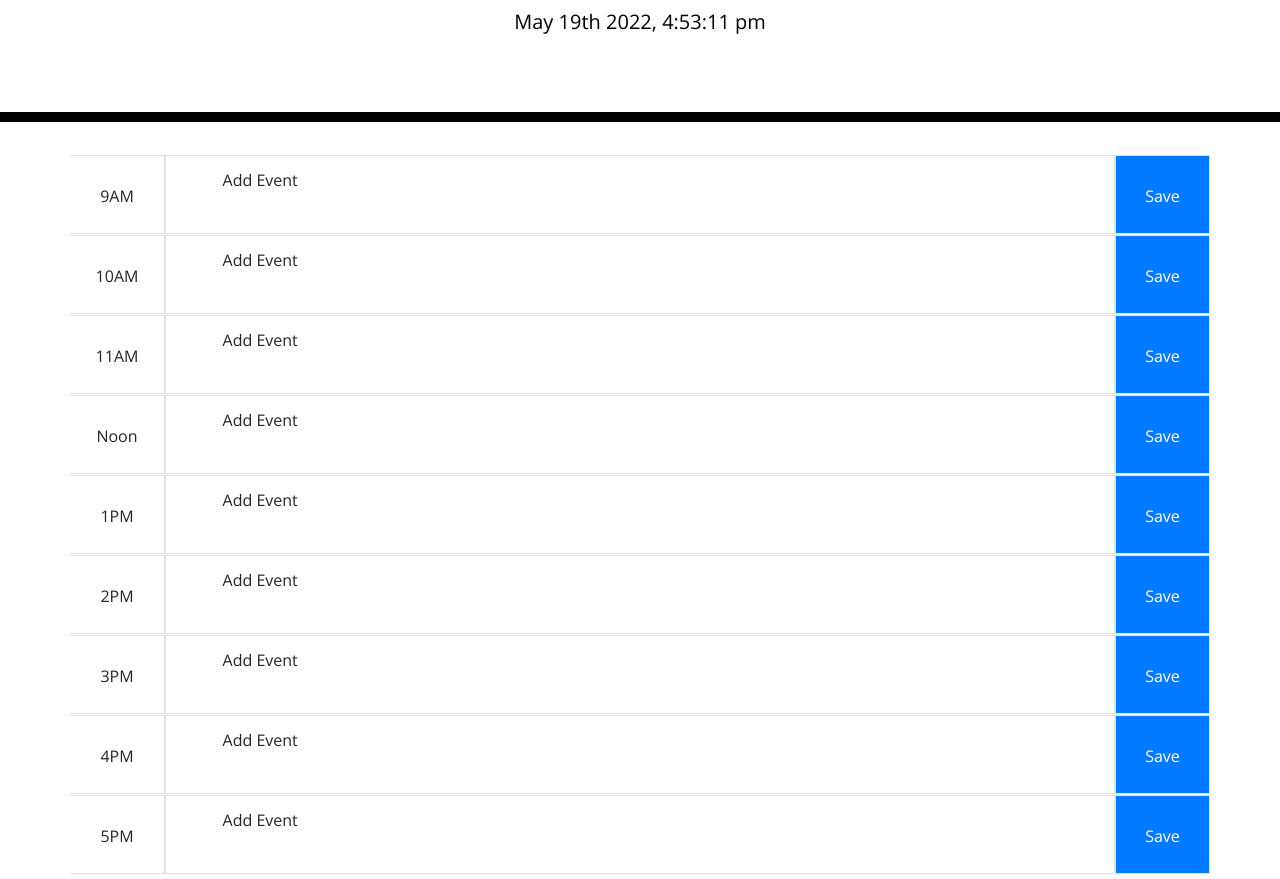
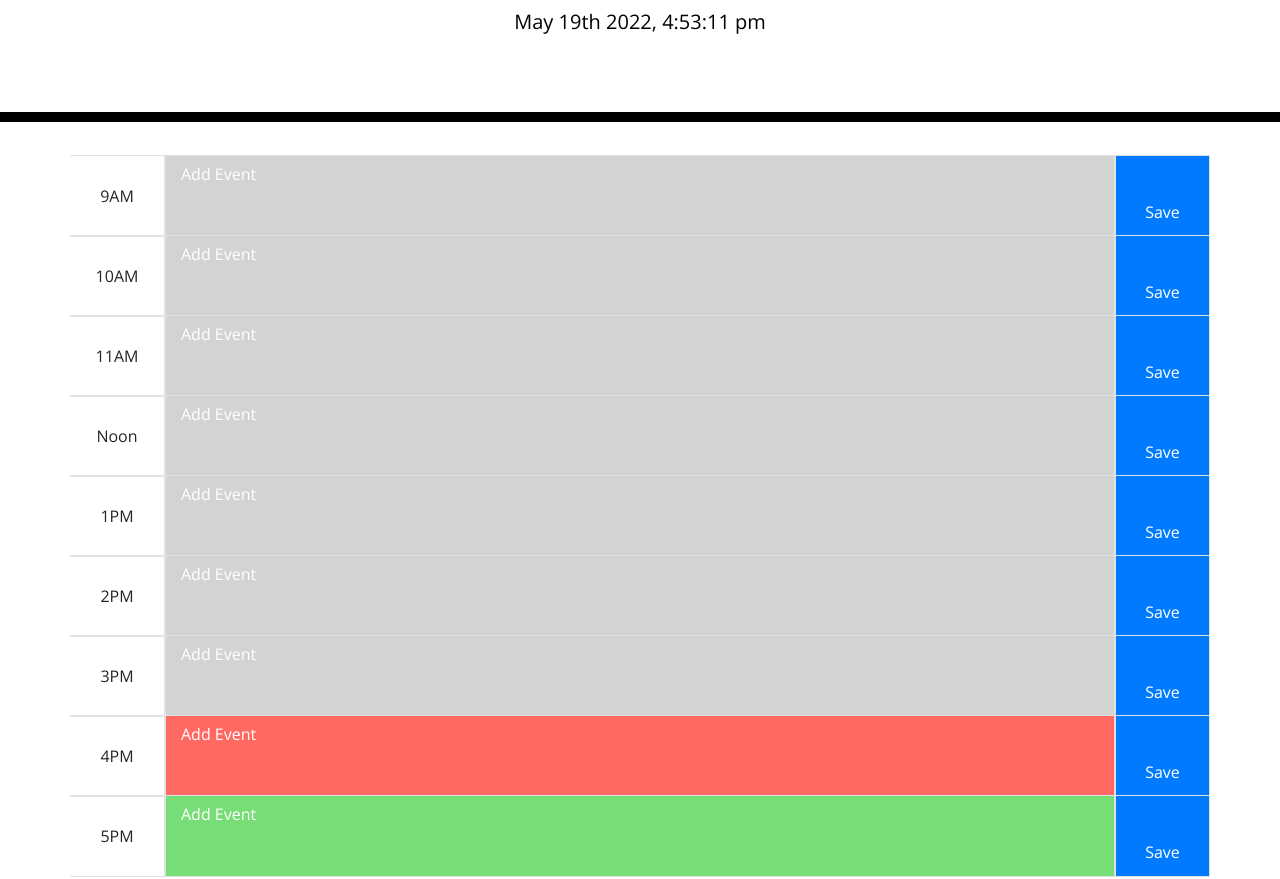
Before and after one commit to Pillifino/h5_API_WorkDayScheduler, a plain HTML site: page index.html in a window 1280 px wide. Shown: the part 182-1061 px from the top of the page. Drawn offline with nearby package versions, Linux system fonts and the light colour scheme.

Commit message:
Got it working! Time to resubmit (:

```diff
--- a/index.html
+++ b/index.html
@@ -4,6 +4,13 @@
     <meta charset="UTF-8" />
     <meta name="viewport" content="width=device-width, initial-scale=1.0" />
     <meta http-equiv="X-UA-Compatible" content="ie=edge" />
+    <!-- Jquery Ui Links -->
+    <link
+      rel="stylesheet"
+      href="//code.jquery.com/ui/1.13.1/themes/base/jquery-ui.css"
+    />
+    <link rel="stylesheet" href="/resources/demos/style.css" />
+    <!-- BootStrap Links -->
     <link
       rel="stylesheet"
       href="https://stackpath.bootstrapcdn.com/bootstrap/4.3.1/css/bootstrap.min.css"
@@ -32,113 +39,108 @@
       <!-- Timeblocks go here -->
       <!-- 9 AM -->
       <div class="row">
-        <div class="col-1 border border-left-0 text-center" id="nine" data-hour="9">
+        <div class="col-1 border border-left-0 text-center" data-hour="9">
           9AM
         </div>
-        <div class="col-10 border">
-          Add Event
-        </div>
-        <div class="col-1 border bg-primary text-white text-center"> <!--Blue Save Button  -->
+        <textarea class="col-10 border" id="nine"data-hour="900">Add Event</textarea>
+        <div class="col-1 border bg-primary text-white text-center saveButton">
+          <!--Blue Save Button  -->
           Save
         </div>
       </div>
       <!-- 10 Am -->
       <div class="row">
-        <div class="col-1 border border-left-0 text-center" id="ten" data-hour="10">
+        <div class="col-1 border border-left-0 text-center" data-hour="10">
           10AM
         </div>
-        <div class="col-10 border">
-          Add Event
-        </div>
-        <div class="col-1 border bg-primary text-white text-center"> <!--Blue Save Button  -->
+        <textarea class="col-10 border" id="ten"data-hour="1000">Add Event</textarea>
+        <div class="col-1 border bg-primary text-white text-center saveButton">
+          <!--Blue Save Button  -->
           Save
         </div>
       </div>
       <!-- 11 AM -->
       <div class="row">
-        <div class="col-1 border border-left-0 text-center" id="eleven" data-hour="11">
+        <div class="col-1 border border-left-0 text-center" data-hour="11">
           11AM
         </div>
-        <div class="col-10 border">
-          Add Event
-        </div>
-        <div class="col-1 border bg-primary text-white text-center"> <!--Blue Save Button  -->
+        <textarea class="col-10 border" id="eleven"data-hour="1100">Add Event</textarea>
+        <div class="col-1 border bg-primary text-white text-center saveButton">
+          <!--Blue Save Button  -->
           Save
         </div>
       </div>
       <!-- Noon -->
       <div class="row">
-        <div class="col-1 border border-left-0 text-center" id="twelve" data-hour="12">
+        <div class="col-1 border border-left-0 text-center" data-hour="12">
           Noon
         </div>
-        <div class="col-10 border">
-          Add Event
-        </div>
-        <div class="col-1 border bg-primary text-white text-center"> <!--Blue Save Button  -->
+        <textarea class="col-10 border" id="twelve" data-hour="1200">Add Event</textarea>
+        <div class="col-1 border bg-primary text-white text-center saveButton">
+          <!--Blue Save Button  -->
           Save
         </div>
       </div>
       <!-- 1 PM -->
       <div class="row">
-        <div class="col-1 border border-left-0 text-center" id="one" data-hour="1">
+        <div class="col-1 border border-left-0 text-center" data-hour="1">
           1PM
         </div>
-        <div class="col-10 border">
-          Add Event
-        </div>
-        <div class="col-1 border bg-primary text-white text-center"> <!--Blue Save Button  -->
+        <textarea class="col-10 border" id="one" data-hour="1300">Add Event</textarea>
+        <div class="col-1 border bg-primary text-white text-center saveButton">
+          <!--Blue Save Button  -->
           Save
         </div>
       </div>
       <!-- 2 PM -->
       <div class="row">
-        <div class="col-1 border border-left-0 text-center" id="two" data-hour="2">
+        <div class="col-1 border border-left-0 text-center" data-hour="2">
           2PM
         </div>
-        <div class="col-10 border">
-          Add Event
-        </div>
-        <div class="col-1 border bg-primary text-white text-center"> <!--Blue Save Button  -->
+        <textarea class="col-10 border" id="two" data-hour="1400">Add Event</textarea>
+        <div class="col-1 border bg-primary text-white text-center saveButton">
+          <!--Blue Save Button  -->
           Save
         </div>
       </div>
       <!-- 3 PM -->
       <div class="row">
-        <div class="col-1 border border-left-0 text-center" id="three" data-hour="3">
+        <div class="col-1 border border-left-0 text-center" data-hour="3">
           3PM
         </div>
-        <div class="col-10 border">
-          Add Event
-        </div>
-        <div class="col-1 border bg-primary text-white text-center"> <!--Blue Save Button  -->
+        <textarea class="col-10 border" id="three" data-hour="1500">Add Event</textarea>
+        <div class="col-1 border bg-primary text-white text-center saveButton">
+          <!--Blue Save Button  -->
           Save
         </div>
       </div>
       <!-- 4 PM -->
       <div class="row">
-        <div class="col-1 border border-left-0 text-center" id="four" data-hour="4">
+        <div class="col-1 border border-left-0 text-center" data-hour="4">
           4PM
         </div>
-        <div class="col-10 border">
-          Add Event
-        </div>
-        <div class="col-1 border bg-primary text-white text-center"> <!--Blue Save Button  -->
+        <textarea class="col-10 border" id="four" data-hour="1600">Add Event</textarea>
+        <div class="col-1 border bg-primary text-white text-center saveButton">
+          <!--Blue Save Button  -->
           Save
         </div>
       </div>
       <!-- 5 PM -->
       <div class="row">
-        <div class="col-1 border border-left-0 text-center" id="five" data-hour="5">
+        <div class="col-1 border border-left-0 text-center" data-hour="5">
           5PM
         </div>
-        <div class="col-10 border">
-          Add Event
-        </div>
-        <div class="col-1 border bg-primary text-white text-center"> <!--Blue Save Button  -->
+        <textarea class="col-10 border" id="five" data-hour="1700">Add Event</textarea>
+        <div class="col-1 border bg-primary text-white text-center saveButton">
+          <!--Blue Save Button  -->
           Save
         </div>
       </div>
     </section>
+    <!-- Jquery Ui Links -->
+    <script src="https://code.jquery.com/jquery-3.6.0.js"></script>
+    <script src="https://code.jquery.com/ui/1.13.1/jquery-ui.js"></script>
+    <!-- Moment.js Links -->
     <script src="https://cdnjs.cloudflare.com/ajax/libs/jquery/3.2.1/jquery.min.js"></script>
     <script src="https://cdnjs.cloudflare.com/ajax/libs/moment.js/2.24.0/moment.min.js"></script>
     <script src="./script.js"></script>
--- a/script.js
+++ b/script.js
@@ -1,69 +1,61 @@
-//Global Variables
-var saveButton = $('#save-event')
-var eventBox = $('#event-box')
-// var addedEvent = document.querySelectorAll('#') //Variable used in add event function
-
-var timeNine = document.querySelectorAll('#nine')
-var timeTen = document.querySelectorAll('#ten')
-var timeEleven = document.querySelectorAll('#eleven')
-var timeNoon = document.querySelectorAll('#twelve')
-var timeOne = document.querySelectorAll('#one')
-var timeTwo = document.querySelectorAll('#two')
-var timeThree = document.querySelectorAll('#three')
-var timeFour = document.querySelectorAll('#four')
-var timeFive = document.querySelectorAll('#five')
-
-//Local storage Variable
-var eventInput = localStorage.getItem('#eventInput'); // typed event the will become added event output
-
-//Functions
-//Displays Past Time (Gray)
-// function displayPastTime() {
-//     var pastHours = moment().startOf('hour').fromNow(); // X Hours Ago
-//     timeDisplayEl.text(pastHours);
-// }
-
-//Displays Present Time (Red)
+// Function that displays current time to top of page
 function displayTime() {
-    $('#currentDay').text(moment().format('MMMM Do YYYY, h:mm:ss a')); //Jquery selecting the current day ID in jumbotron
+  $("#currentDay").text(moment().format("MMMM Do YYYY, h:mm:ss a"));
+  for(let box in dataValues){
+   timeColorDisplay(dataValues[box])
+ }
 }
 setInterval(displayTime, 1000);
 
-//Present Time Shows As Red
-$( document.body ).click(function() {
-    $( "container" ).each(function( i ) {
-      if (moment().format('LT')) {
-        this.style.color = "";
-      } else {
-        this.style.color = "";
-      }
-    });
-  });
+// Display Current Time on the Page
+var currentDay = moment();
+console.log(currentDay);
 
-// displayFutureTime();
-//Displays Future Time (Green)
-// function displayFutureTime() {
-//     var futureHour = moment().endOf('day').fromNow(); // In X Hours
-//     timeDisplayEl.text(futureHour);
-// }
+// Grabbing the input values from User
+let dataEntry = $(".col-10 border");
 
-//Usert Types event
-// function typedEvent(){
-    //Insert Function Here
-// }
+// Display colors based on time of activities
+function timeColorDisplay(time) {
+  console.log(time)
+  // Gather all the elements that contain data-hour attribute
+  let timeValues = Number(time.data('hour'));
+  let currentTime = moment().format("HH")
+  currentTime = currentTime + "00"
+  console.log(timeValues)
+  console.log(currentTime)
+  console.log(timeValues < currentTime)
+  if (timeValues < currentTime) {
+    time.addClass("past");
+} else if (timeValues > currentTime) {
+    time.addClass("future");
+} else {
+    time.addClass("present");
+}}
 
-//Save Typed in Event
-// function saveEvent(){
-//     addedEvent.textcontent = eventInput;
-//     localStorage.setItem('eventInput', eventInput);
-// }
+// Creating an object to hold the value of events
+let dataValues = {
+  h9: $("#nine"),
+  h10: $("#ten"),
+  h11: $("#eleven"),
+  h12: $("#twelve"),
+  h13: $("#one"),
+  h14: $("#two"),
+  h15: $("#three"),
+  h16: $("#four"),
+  h17: $("#five")
+}
 
-//Event Listeners
-//Add Event By clicking On Time Block
-// eventBox.addEventListener('click', function(){
-//     typedEvent();
-// })
-//Save Event By Clicking On Save Icon (Add To Local Storage)
-// saveButton.addEventListener('click', function(){
-//     saveEvent();
-// })
+// Creating a function to set the local data
+function saveData(event) {
+  console.log($(this).siblings("textarea").val())
+  var input = $(this).siblings("textarea").val()
+  var hour = $(this).siblings("textarea").attr("id")
+  localStorage.setItem(hour, input);
+}
+
+// Turns local data into an object
+let storedData = JSON.parse(localStorage.getItem("dataValues"));
+console.log(storedData);
+
+// The save button save the contents of the page
+$(".saveButton").on("click", saveData);
```
Also changed, not shown: 1 other file.
